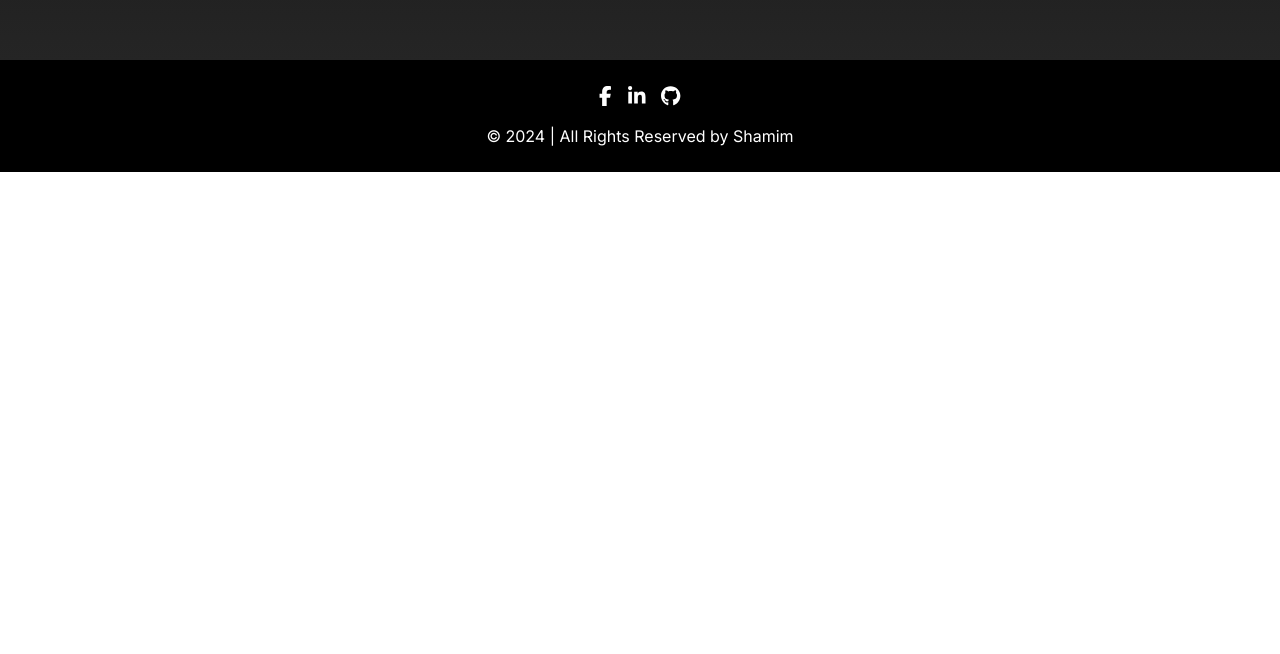
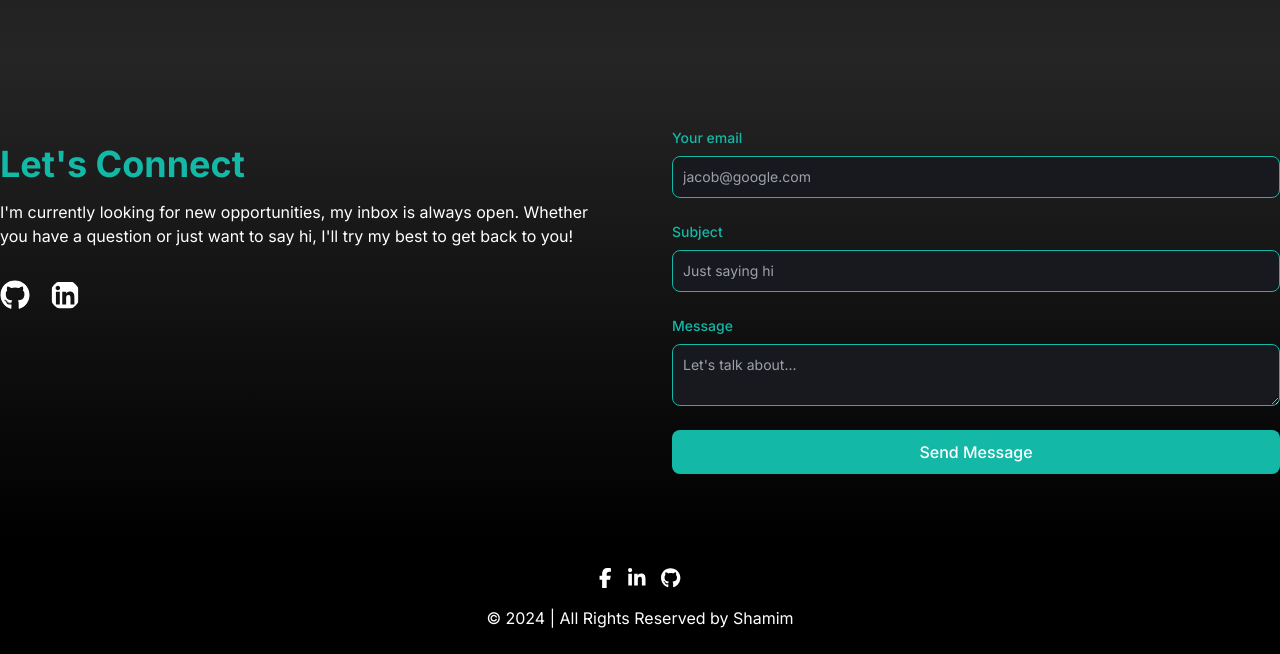
Before and after one commit to asshikhon/my-portfolio, a Next.js app: page / in a window 1280 px wide. Shown: the part 2554-3208 px from the top of the page. Before the commit the page ends 2726 px from the top, so only its background shows below. Built offline with nearby package versions, Linux system fonts and the light colour scheme.

Commit message:
create contact section with email sending system

```diff
--- a/package.json
+++ b/package.json
@@ -11,11 +11,13 @@
   "dependencies": {
     "@fortawesome/free-brands-svg-icons": "^6.5.2",
     "@fortawesome/react-fontawesome": "^0.2.2",
+    "@headlessui/react": "^2.1.1",
     "animate.css": "^4.1.1",
     "aos": "^3.0.0-beta.6",
     "mongodb": "^6.8.0",
     "next": "14.2.4",
     "next-auth": "^4.24.7",
+    "nodemailer": "^6.9.14",
     "react": "^18",
     "react-dom": "^18",
     "react-icons": "^5.2.1",
--- /dev/null
+++ b/src/components/Homepage/EmailSection.jsx
@@ -0,0 +1,146 @@
+"use client";
+import React, { useState } from "react";
+import Link from "next/link";
+import { FaGithub, FaLinkedin } from "react-icons/fa";
+
+const EmailSection = () => {
+  const [emailSubmitted, setEmailSubmitted] = useState(false);
+  const [error, setError] = useState(null);
+
+  const sectionStyle = {
+    background: "linear-gradient(180deg, #252525 0%, #000 100%)",
+    color: "white",
+    padding: "20px 0", // Adjust padding as needed
+  };
+
+  const handleSubmit = async (e) => {
+    e.preventDefault();
+    setError(null);
+
+    const data = {
+      email: e.target.email.value,
+      subject: e.target.subject.value,
+      message: e.target.message.value,
+    };
+    const JSONdata = JSON.stringify(data);
+    const endpoint = "/api/send"; // Corrected endpoint
+
+    const options = {
+      method: "POST",
+      headers: {
+        "Content-Type": "application/json",
+      },
+      body: JSONdata,
+    };
+
+    try {
+      const response = await fetch(endpoint, options);
+      const resData = await response.json();
+
+      if (response.status === 200) {
+        console.log("Message sent.");
+        setEmailSubmitted(true);
+      } else {
+        console.error("Error sending email:", resData.error);
+        setError(resData.error);
+      }
+    } catch (error) {
+      console.error("Fetch error:", error);
+      setError("Fetch error occurred");
+    }
+  };
+
+  return (
+    <section id="contact" style={sectionStyle} className="">
+      <div className="container mx-auto flex gap-16 flex-col md:flex-row justify-between items-start py-12">
+        <div className="md:w-1/2">
+          <h5 className="text-4xl font-bold text-primary my-4">
+            Let&apos;s Connect
+          </h5>
+          <p className="text-[#FFF] mb-8">
+            I&apos;m currently looking for new opportunities, my inbox is always
+            open. Whether you have a question or just want to say hi, I&apos;ll
+            try my best to get back to you!
+          </p>
+          <div className="socials flex flex-row gap-2">
+            <Link href="https://github.com/asshikhon">
+              <FaGithub className="text-3xl mr-3 hover:bg-primary rounded-full" />
+            </Link>
+            <Link href="https://www.linkedin.com/in/asshikhon">
+              <FaLinkedin className="text-3xl hover:bg-primary rounded-full" />
+            </Link>
+          </div>
+        </div>
+        <div className="md:w-1/2">
+          {emailSubmitted ? (
+            <p className="text-green-500 text-4xl mt-12 ">
+              Email sent successfully!
+            </p>
+          ) : (
+            <form className="flex flex-col w-full" onSubmit={handleSubmit}>
+              <div className="mb-6">
+                <label
+                  htmlFor="email"
+                  className="text-primary block mb-2 text-sm font-medium"
+                >
+                  Your email
+                </label>
+                <input
+                  name="email"
+                  type="email"
+                  id="email"
+                  required
+                  className="bg-[#18191E] border border-primary placeholder-[#9CA2A9] text-gray-100 text-sm rounded-lg block w-full p-2.5"
+                  placeholder="jacob@google.com"
+                />
+              </div>
+              <div className="mb-6">
+                <label
+                  htmlFor="subject"
+                  className="text-primary block text-sm mb-2 font-medium"
+                >
+                  Subject
+                </label>
+                <input
+                  name="subject"
+                  type="text"
+                  id="subject"
+                  required
+                  className="bg-[#18191E] border border-primary placeholder-[#9CA2A9] text-gray-100 text-sm rounded-lg block w-full p-2.5"
+                  placeholder="Just saying hi"
+                />
+              </div>
+              <div className="mb-6">
+                <label
+                  htmlFor="message"
+                  className="text-primary block text-sm mb-2 font-medium"
+                >
+                  Message
+                </label>
+                <textarea
+                  name="message"
+                  id="message"
+                  className="bg-[#18191E] border border-primary placeholder-[#9CA2A9] text-gray-100 text-sm rounded-lg block w-full p-2.5"
+                  placeholder="Let's talk about..."
+                />
+              </div>
+              <button
+                type="submit"
+                className="bg-primary hover:bg-teal-700 text-white font-medium py-2.5 px-5 rounded-lg w-full"
+              >
+                Send Message
+              </button>
+              {error && (
+                <p className="text-red-500 text-sm mt-2">
+                  Error: {error}
+                </p>
+              )}
+            </form>
+          )}
+        </div>
+      </div>
+    </section>
+  );
+};
+
+export default EmailSection;
--- a/src/components/Homepage/Homepage.jsx
+++ b/src/components/Homepage/Homepage.jsx
@@ -3,6 +3,7 @@ import AboutMe from './AboutMe';
 import Banner from './Banner';
 import Skills from './Skills';
 import Services from './Services';
+import EmailSection from './EmailSection';
 
 const Homepage = () => {
     return (
@@ -11,6 +12,7 @@ const Homepage = () => {
             <AboutMe />
             <Services />
             <Skills />
+            <EmailSection />
         </div>
     );
 };
--- a/src/components/Homepage/Services.jsx
+++ b/src/components/Homepage/Services.jsx
@@ -1,11 +1,10 @@
-"use client"
-import { useEffect } from 'react';
-import AOS from 'aos';
-import 'aos/dist/aos.css';
+"use client";
+import { useEffect } from "react";
+import AOS from "aos";
+import "aos/dist/aos.css";
 import { FaLaptopCode } from "react-icons/fa";
 
 const Services = () => {
-
   useEffect(() => {
     AOS.init();
   }, []);
@@ -17,31 +16,37 @@ const Services = () => {
   };
 
   return (
-        <section id="skill" style={sectionStyle} className=''>
-            <div className='pt-20'>
-            <h2 className='text-[40px] font-semibold text-center'>My <span>Services</span></h2>
-            <hr className='w-[240px] text-center block mx-auto mt-2 h-[2px] font-semibold text-white' />
+    <section id="services" style={sectionStyle} className="">
+      <div className="pt-20">
+        <h2 className="text-[40px] font-semibold text-center">
+          My <span>Services</span>
+        </h2>
+        <hr className="w-[240px] text-center block mx-auto mt-2 h-[2px] font-semibold text-white" />
 
-<div data-aos="flip-left"
+        <div
+          data-aos="flip-left"
           data-aos-easing="ease-out-cubic"
-     data-aos-duration="2000" className='w-[370px] h-[400px] border border-primary rounded-lg p-12 text-center block mx-auto mt-12'>
+          data-aos-duration="2000"
+          className="w-[370px] h-[400px] border border-primary rounded-lg p-12 text-center block mx-auto mt-12"
+        >
+          <h5
+            data-aos="zoom-in-up"
+            data-aos-duration="3000"
+            className=" text-primary space-y-6"
+          >
+            <FaLaptopCode className="text-center text-7xl block mx-auto" />
 
-<h5 data-aos="zoom-in-up" data-aos-duration="3000" className=' text-primary space-y-6'>
-<FaLaptopCode  className='text-center text-7xl block mx-auto' />
-
-<span className='text-2xl font-bold '>Web Development</span>
+            <span className="text-2xl font-bold ">Web Development</span>
           </h5>
 
-<p className='pt-4'>
-Offering comprehensive web development services to transform concepts into dynamic websites and applications. Tailored solutions focus on user experience, functionality, and modern design, enhancing digital presence and business outcomes.
+          <p className="pt-4">
+            Offering comprehensive web development services to transform
+            concepts into dynamic websites and applications. Tailored solutions
+            focus on user experience, functionality, and modern design,
+            enhancing digital presence and business outcomes.
           </p>
-
         </div>
-
       </div>
-
-
-
     </section>
   );
 };
--- a/src/components/Homepage/Skills.jsx
+++ b/src/components/Homepage/Skills.jsx
@@ -16,7 +16,7 @@ const Skills = () => {
 
   return (
     <section id="skill" style={sectionStyle} className=''>
-      <div className="container mx-auto pt-8 mb-[140px]">
+      <div className="container mx-auto pt-8 px-3 md:px-0 mb-[140px]">
         <h2 className="text-4xl mb-10 text-center">My Skills</h2>
         <p className="text-center w-[40%] block mx-auto mb-10">
           We transform your ideas and desires into a distinctive web project
--- /dev/null
+++ b/src/pages/api/send.js
@@ -0,0 +1,39 @@
+import nodemailer from 'nodemailer';
+
+export default async function handler(req, res) {
+  if (req.method === 'POST') {
+    const { email, subject, message } = req.body;
+
+    try {
+      // Ensure environment variables are set
+      if (!process.env.EMAIL_USER || !process.env.EMAIL_PASS) {
+        throw new Error('Email user or pass environment variables are not set');
+      }
+
+      let transporter = nodemailer.createTransport({
+        service: 'gmail',
+        auth: {
+          user: process.env.EMAIL_USER,
+          pass: process.env.EMAIL_PASS,
+        },
+      });
+
+      const mailOptions = {
+        from: email,
+        to: process.env.EMAIL_USER,
+        subject: subject,
+        text: message,
+      };
+
+      const info = await transporter.sendMail(mailOptions);
+      console.log('Email sent: ' + info.response);
+
+      res.status(200).json({ message: 'Email sent successfully' });
+    } catch (error) {
+      console.error('Error sending email:', error);
+      res.status(500).json({ error: 'Error sending email' });
+    }
+  } else {
+    res.status(405).json({ message: 'Method not allowed' });
+  }
+}
```
Also changed, not shown: jsconfig.json (+8 -0 lines), 1 other file (tests, documents, lock files or other folders). Lines whose indentation alone changed are shown as unchanged.
